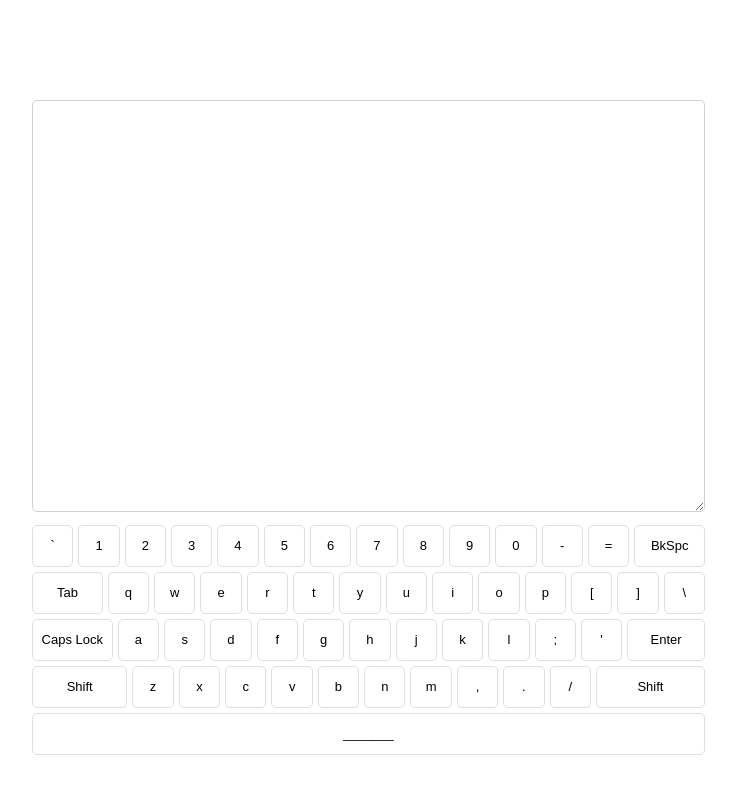
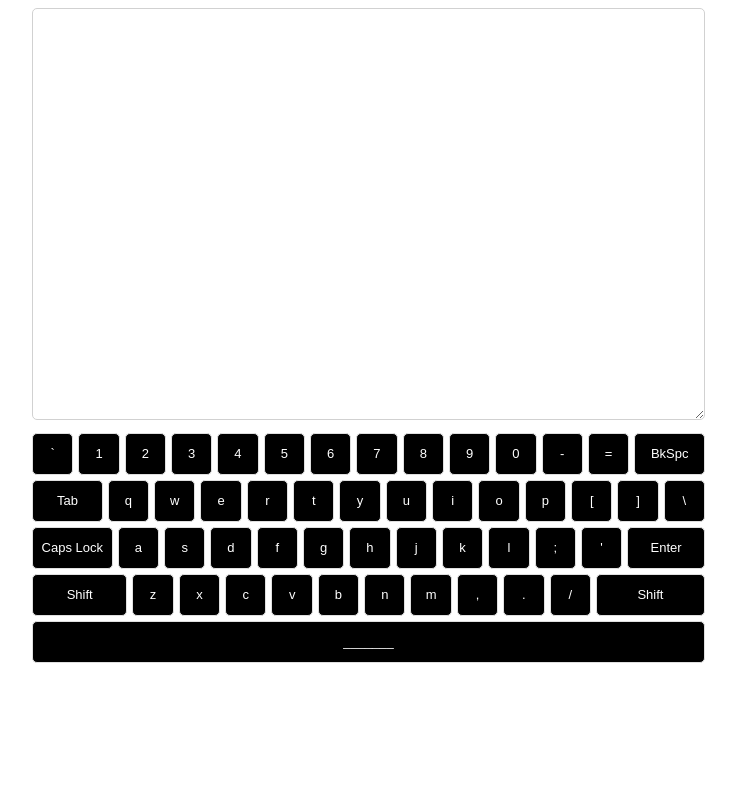
Before and after one commit to mohitraj007/virtual-keyboard, an Angular app: page / in a window 1280 px wide. Shown: the top 794 px of the page, without its empty margins (269-1005 px from the left). Built offline with nearby package versions, Linux system fonts and the light colour scheme.

Commit message:
Changed keyboard theme

```diff
--- a/src/app/components/keyboard/keyboard.component.scss
+++ b/src/app/components/keyboard/keyboard.component.scss
@@ -1,7 +1,7 @@
 #container {
     font-family: Arial, Helvetica, sans-serif;
     font-size: small;
-    margin: 100px auto;
+    margin: auto auto;
     max-width: 688px;
     width: 100%;
 }
@@ -23,6 +23,7 @@
 
 #keyboard {
     width: -webkit-fill-available;
+    height: 90vh;
     margin: 0 5px 0 5px;
     padding: 0;
     list-style: none;
@@ -35,7 +36,8 @@
     height: 40px;
     line-height: 40px;
     text-align: center;
-    background: #fff;
+    background: rgb(0, 0, 0);
+    color: white;
     border: 1px solid #dfdfdf;
     border-radius: 5px;
 }
@@ -46,6 +48,7 @@
 
 #keyboard .capslock {
     width: 80px;
+    overflow: hidden;
 }
 
 #keyboard .enter {
@@ -73,5 +76,5 @@
 }
 
 .active {
-    background-color: rgb(188, 216, 247) !important;
+    background-color: #257fee !important;
 }
```
